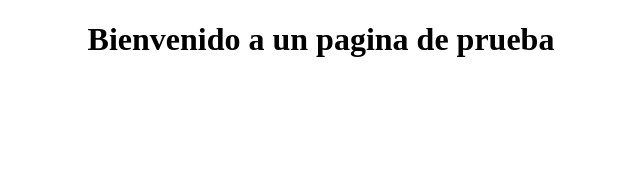
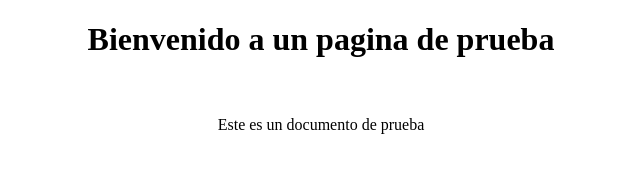
Before and after one commit to mrWetCookie/me_lleva_el_-, a plain HTML site: page index.html in a window 1280 px wide. Shown: the whole page, without its empty margins (319-959 px from the left). Drawn offline with Linux system fonts and the light colour scheme.

Commit message:
Primer cambio

```diff
--- a/index.html
+++ b/index.html
@@ -3,11 +3,13 @@
   <head>
     <meta charset="UTF-8" />
     <meta name="viewport" content="width=device-width, initial-scale=1.0" />
-    <title>MiPagina @</title>
+    <title>Pagina web</title>
   </head>
   <body>
     <center>
       <h1>Bienvenido a un pagina de prueba</h1>
+      <br /><br />
+      Este es un documento de prueba
     </center>
   </body>
 </html>
```
